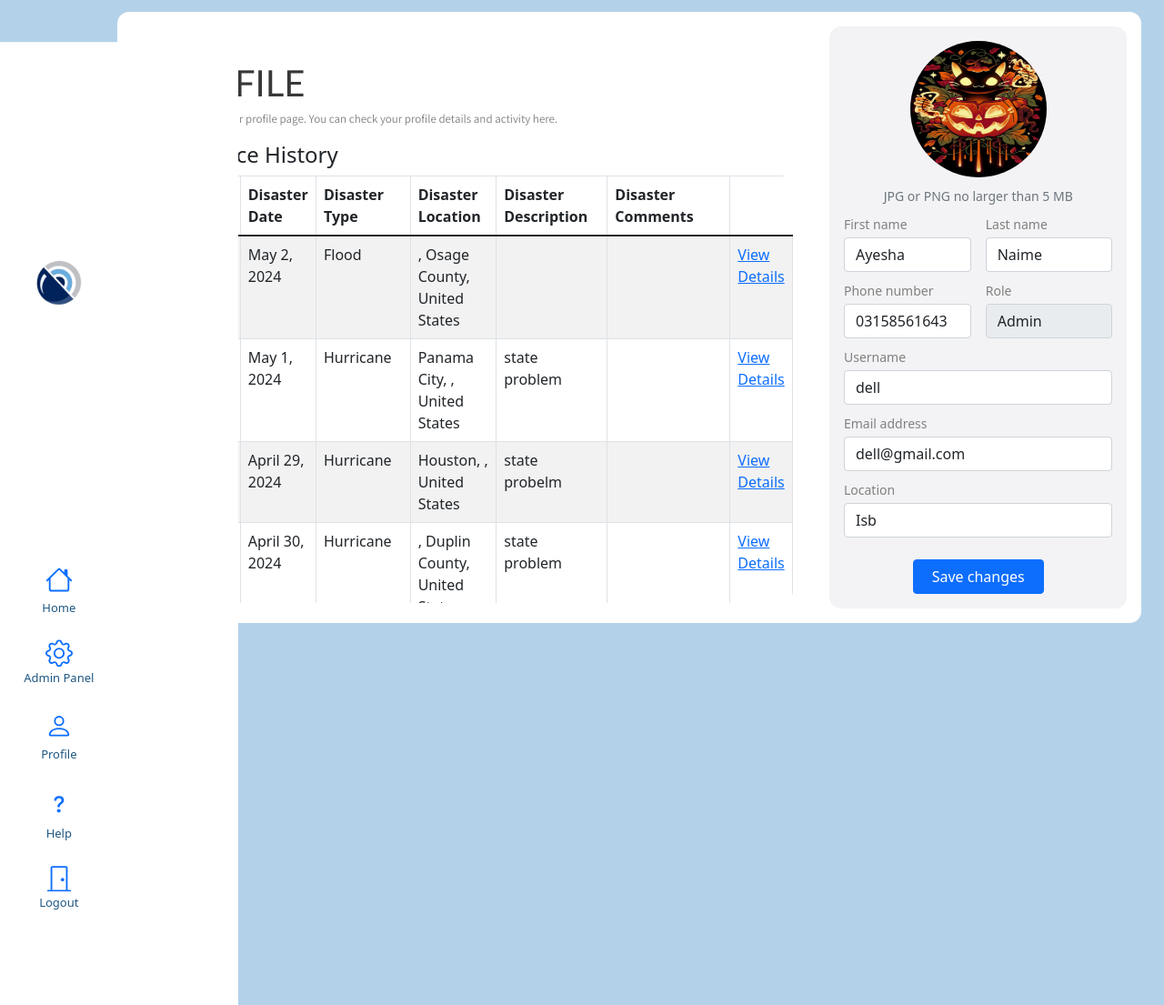
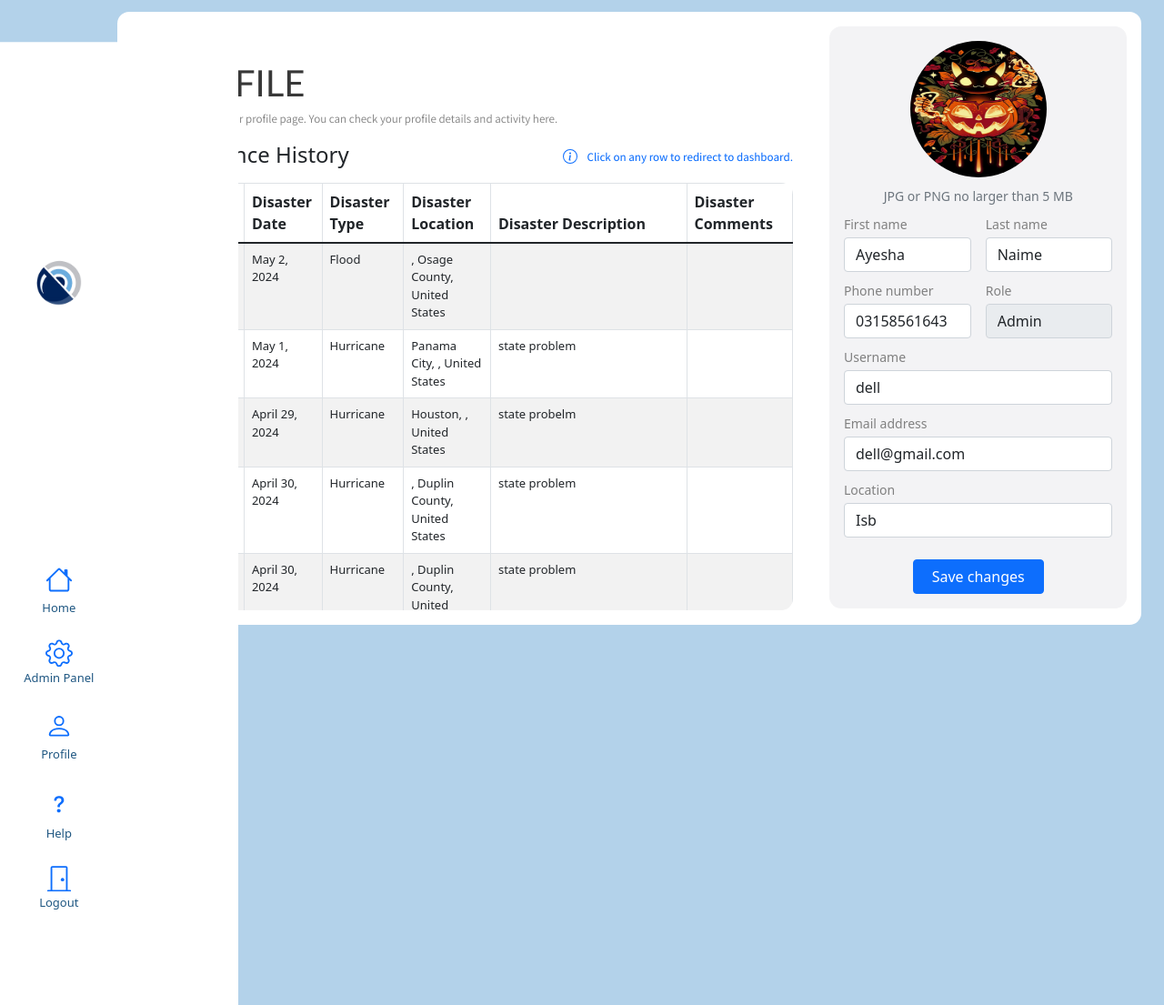
Before and after one commit to AyeshaNaime003/DisasterWatch, a Django app: page /profile/ in a window 1280 px wide. Shown: the top 1105 px of the page at 91% size. Run offline with Django 4.2, Linux system fonts and the light colour scheme; a user stored in the database is signed in; data comes from the database, SQL or seed files in the repository; both versions use the stored data as it was after the commit; some libraries are stand-ins or nearby versions.

Commit message:
minor ui

```diff
--- a/app/templates/app/dashboard.html
+++ b/app/templates/app/dashboard.html
@@ -80,7 +80,7 @@
                                                     <path d="M8 15A7 7 0 1 1 8 1a7 7 0 0 1 0 14m0 1A8 8 0 1 0 8 0a8 8 0 0 0 0 16"/>
                                                     <path d="m8.93 6.588-2.29.287-.082.38.45.083c.294.07.352.176.288.469l-.738 3.468c-.194.897.105 1.319.808 1.319.545 0 1.178-.252 1.465-.598l.088-.416c-.2.176-.492.246-.686.246-.275 0-.375-.193-.304-.533zM9 4.5a1 1 0 1 1-2 0 1 1 0 0 1 2 0"/>
                                                   </svg> {{context.weather.description}}</div>
-                                            <h5 class='titleFooter'>Wind Speed<h5>
+                                            <h5 class='titleFooter'>Description<h5>
                                         </div>
                                         <div class="col mt-3 " >
                                             <div style="white-space: nowrap;">
--- a/app/templates/app/home.html
+++ b/app/templates/app/home.html
@@ -25,7 +25,7 @@
 
       <!-- ABOUT US -->
       <div class="aboutus">
-        <div class="mb-2 p-2">
+        <div class="mb-2 py-2 px-4">
           <h1 class="display-4 fw-normal fst-italic">DisasterWatch</h1>
           <p class="lead my-3">An AI-Driven Web Service for Disaster Damage Assessment
           </p>
--- a/app/templates/app/map.html
+++ b/app/templates/app/map.html
@@ -73,7 +73,7 @@
                                                         <path d="M8 15A7 7 0 1 1 8 1a7 7 0 0 1 0 14m0 1A8 8 0 1 0 8 0a8 8 0 0 0 0 16"/>
                                                         <path d="m8.93 6.588-2.29.287-.082.38.45.083c.294.07.352.176.288.469l-.738 3.468c-.194.897.105 1.319.808 1.319.545 0 1.178-.252 1.465-.598l.088-.416c-.2.176-.492.246-.686.246-.275 0-.375-.193-.304-.533zM9 4.5a1 1 0 1 1-2 0 1 1 0 0 1 2 0"/>
                                                       </svg> {{context.weather.description}}</div>
-                                                <h5 class='titleFooter'>Wind Speed<h5>
+                                                <h5 class='titleFooter'>Description<h5>
                                             </div>
                                             <div class="col mt-3 " >
                                                 <div style="white-space: nowrap;">
--- a/app/templates/app/profile.html
+++ b/app/templates/app/profile.html
@@ -21,13 +21,16 @@
                                     <p class='titleFooter'>Welcome to your profile page. You can check your profile details and activity here.<p>
                                 </div>
 
-                                <div class="card-title mx-5 "><h4>Inference History</h4></div>
+                                <div class="card-title ms-5 row "><h4 class='col'>Inference History</h4> <h6 class='col mt-2 mb-0 text-end text-primary titleFooter'> <svg xmlns="http://www.w3.org/2000/svg" width="16" height="16" fill="currentColor" class="bi bi-info-circle mb-1 me-2" viewBox="0 0 16 16">
+                                    <path d="M8 15A7 7 0 1 1 8 1a7 7 0 0 1 0 14m0 1A8 8 0 1 0 8 0a8 8 0 0 0 0 16"/>
+                                    <path d="m8.93 6.588-2.29.287-.082.38.45.083c.294.07.352.176.288.469l-.738 3.468c-.194.897.105 1.319.808 1.319.545 0 1.178-.252 1.465-.598l.088-.416c-.2.176-.492.246-.686.246-.275 0-.375-.193-.304-.533zM9 4.5a1 1 0 1 1-2 0 1 1 0 0 1 2 0"/>
+                                  </svg>    Click on any row to redirect to dashboard.</h6></div>
                                 <div class='card ms-4 mb-3  tableDiv ' style="height: 470px; overflow-y: auto;">
 
                                     <div class="card-body mt-0 pt-0 pe-0 me-0" >
                                         {% if user_inferences %}
                                             <div class='mt-0'>
-                                                <table class="table table-striped table-bordered ">
+                                                <table class="table table-striped table-bordered table-hover">
                                                     <thead>
                                                         <tr>
                                                             <th>Date of Inference</th>
@@ -38,10 +41,10 @@
                                                             <th>Disaster Comments</th>
                                                         </tr>
                                                     </thead>
-                                                    <tbody>
+                                                    <tbody style='font-size:small'>
                                                         <!-- Assuming 'data' is a list of dictionaries containing the information -->
                                                         {% for user_inference in user_inferences %}
-                                                        <tr>
+                                                        <tr class='clickable-row' data-href="{% url 'dashboard_with_id' inference_id=user_inference.id %}">
                                                             <td>{{ user_inference.created_at }}</td>
                                                             <td>{{ user_inference.disaster_date }}</td>
                                                             <td>{{ user_inference.disaster_type }}</td>
@@ -52,9 +55,6 @@
                                                             <td>{{ user_inference.disaster_description }}
                                                             </td>
                                                             <td>{{ user_inference.disaster_comments }}</td>
-                                                            <td>
-                                                                <a href="{% url 'dashboard_with_id' inference_id=user_inference.id %}">View Details</a>
-                                                            </td>
                                                         </tr>
                                                         {% endfor %}
                                                     </tbody>
@@ -202,6 +202,11 @@
 
 
     <script>
+        jQuery(document).ready(function($) {
+            $(".clickable-row").click(function() {
+                window.location = $(this).data("href");
+            });
+        });
         // JavaScript
         document.addEventListener('DOMContentLoaded', function () {
             const profilePicture = document.getElementById('profile-picture');
```
Also changed, not shown: app/templates/app/adminPanel.html (+5 -2 lines), db.sqlite3.
